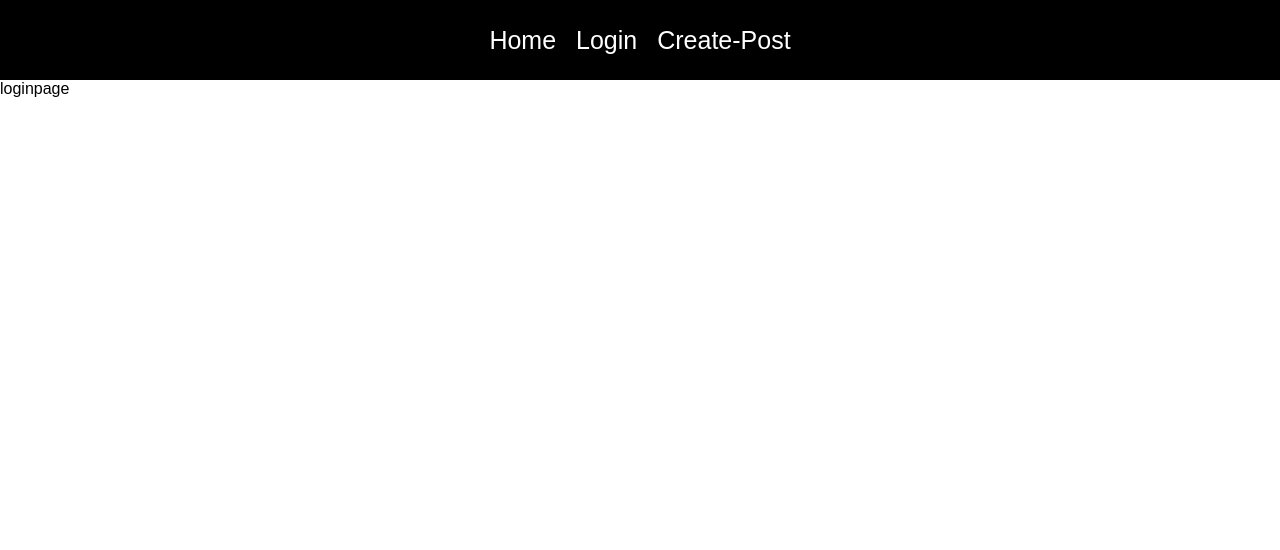
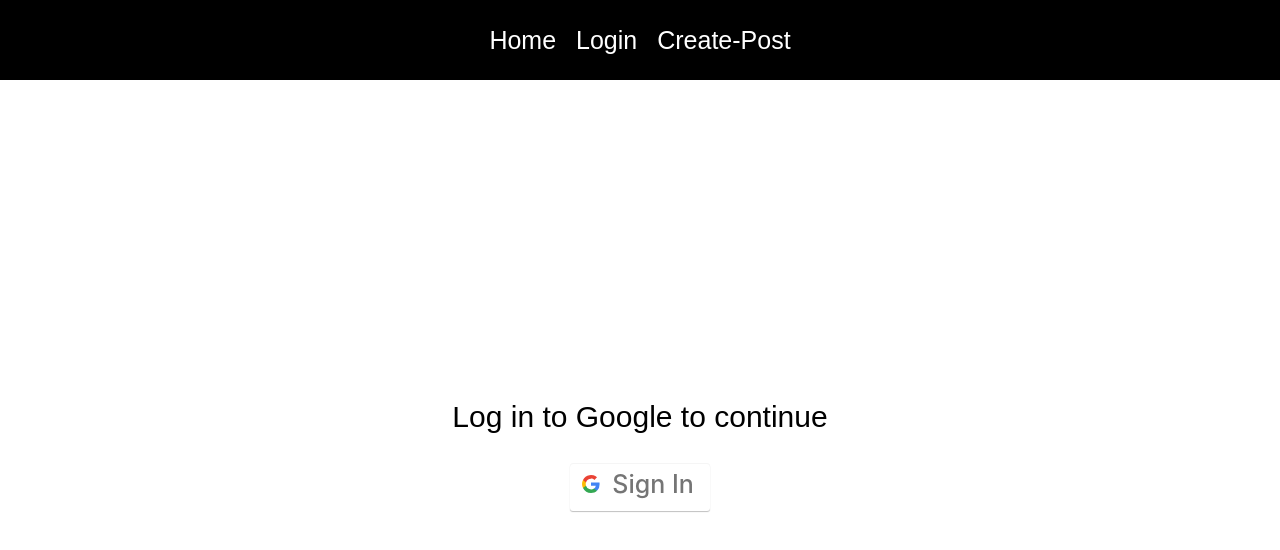
Before and after one commit to Bos116/The-school-of-ETD, a React (Create React App) app: page /login in a window 1280 px wide. Shown: the top 550 px of the page. Built offline with nearby package versions, Linux system fonts and the light colour scheme.

Commit message:
added firebase auth Feat; basic login flow

```diff
--- a/src/App.js
+++ b/src/App.js
@@ -1,23 +1,43 @@
-import './App.css';
-import { BrowserRouter as Router, Routes, Route, Link} from 'react-router-dom'
-import Home from './pages/Home';
-import Login from './pages/Login';
-import CreatePost from './pages/CreatePost';
+import "./App.css";
+import { BrowserRouter as Router, Routes, Route, Link } from "react-router-dom";
+import Home from "./pages/Home";
+import Login from "./pages/Login";
+import CreatePost from "./pages/CreatePost";
+import { useState, useEffect } from "react";
+import { signOut } from "firebase/auth";
+import { auth } from "./firebase-config";
 
 function App() {
+  const [isAuth, setIsAuth] = useState(false);
+
+  useEffect(() => {
+    const auth = localStorage.getItem("isAuth");
+    setIsAuth(auth === "true");
+  }, []);
+
+  const signUserOut = () => {
+    signOut(auth).then(() => {
+      localStorage.clear();
+      setIsAuth(false);
+      window.location.pathname = "/login";
+    });
+  };
+
   return (
     <Router>
-      {/* basic navbar nestled in Router*/}
       <nav>
-        <Link to='/'>Home</Link>
-        <Link to='/login'>Login</Link>
-        <Link to='/createpost'>Create-Post</Link>
+        <Link to="/">Home</Link>
+        {!isAuth ? (
+          <Link to="/login">Login</Link>
+        ) : ( //conditional nav link
+          <button onClick={signUserOut}>Logout</button>
+        )}
+        <Link to="/createpost">Create-Post</Link>
       </nav>
       <Routes>
-      {/* route nestled in Routes for paths*/}
-        <Route path='/' element={<Home/>}/>
-        <Route path='/login' element={<Login/>}/>
-        <Route path='/createpost' element={<CreatePost/>}/>
+        <Route path="/" element={<Home />} />
+        <Route path="/login" element={<Login isAuth={isAuth} setIsAuth={setIsAuth} />} />
+        <Route path="/createpost" element={<CreatePost />} />
       </Routes>
     </Router>
   );
--- a/src/pages/Login.js
+++ b/src/pages/Login.js
@@ -1,9 +1,27 @@
-import React from 'react'
-{/* login page */}
-const Login = () => {
+import React from "react";
+import { auth, provider } from "../firebase-config";
+import { signInWithPopup } from "firebase/auth";
+import { useNavigate } from "react-router-dom";
+
+const Login = ({ isAuth, setIsAuth }) => { // Receive props correctly
+  let navigate = useNavigate();
+
+  const signInWithGoogle = () => { // Removed unnecessary arguments
+    signInWithPopup(auth, provider).then((result) => {
+      localStorage.setItem("isAuth", true); // Store 'isAuth' correctly
+      setIsAuth(true); // Use the function from props
+      navigate("/");
+    });
+  };
+
   return (
-    <div>loginpage</div>
-  )
-}
+    <div className="loginPage">
+      <p>Log in to Google to continue</p>
+      <button className="login-with-google-btn" onClick={signInWithGoogle}>
+        Sign In
+      </button>
+    </div>
+  );
+};
 
-export default Login
+export default Login;
```
